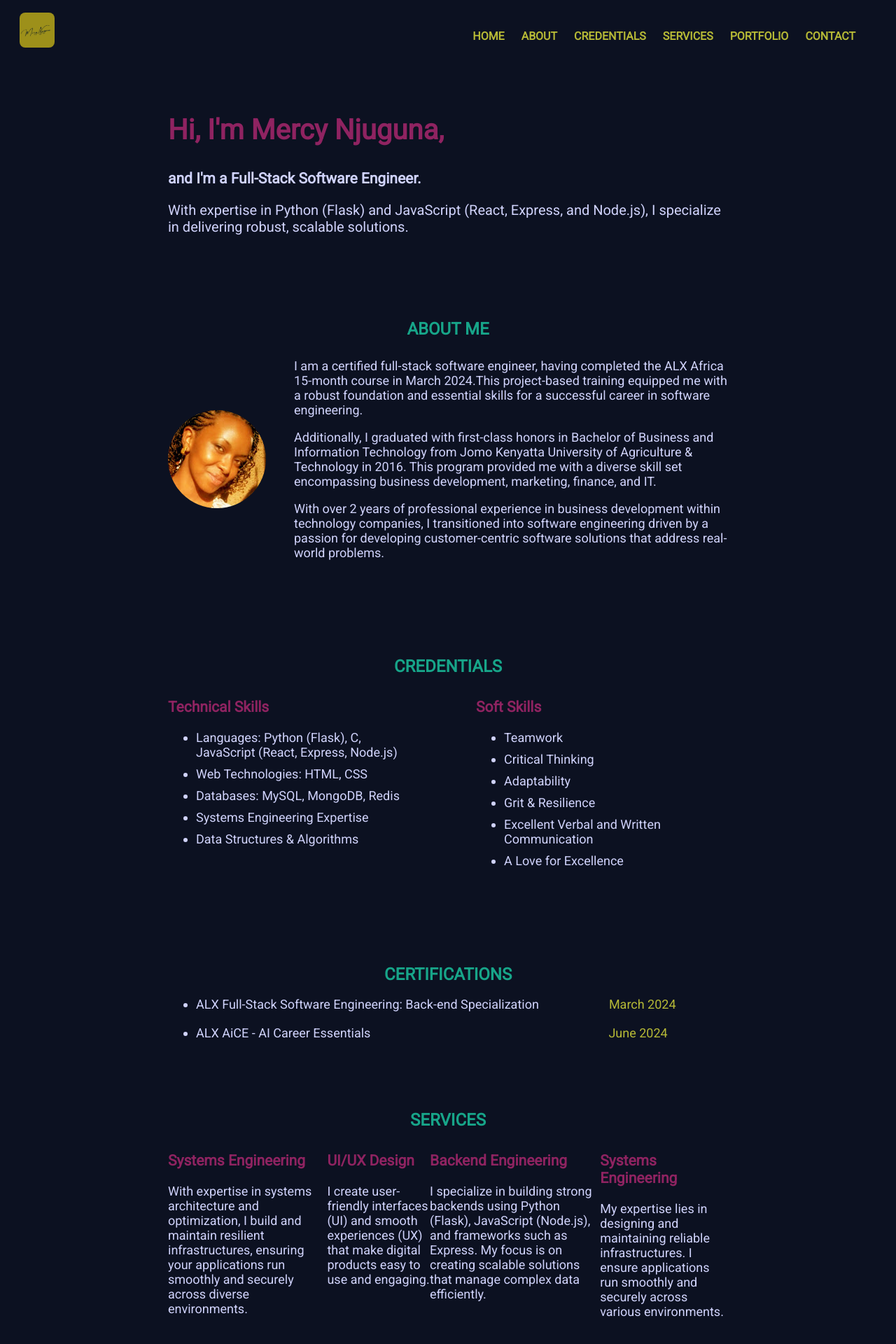
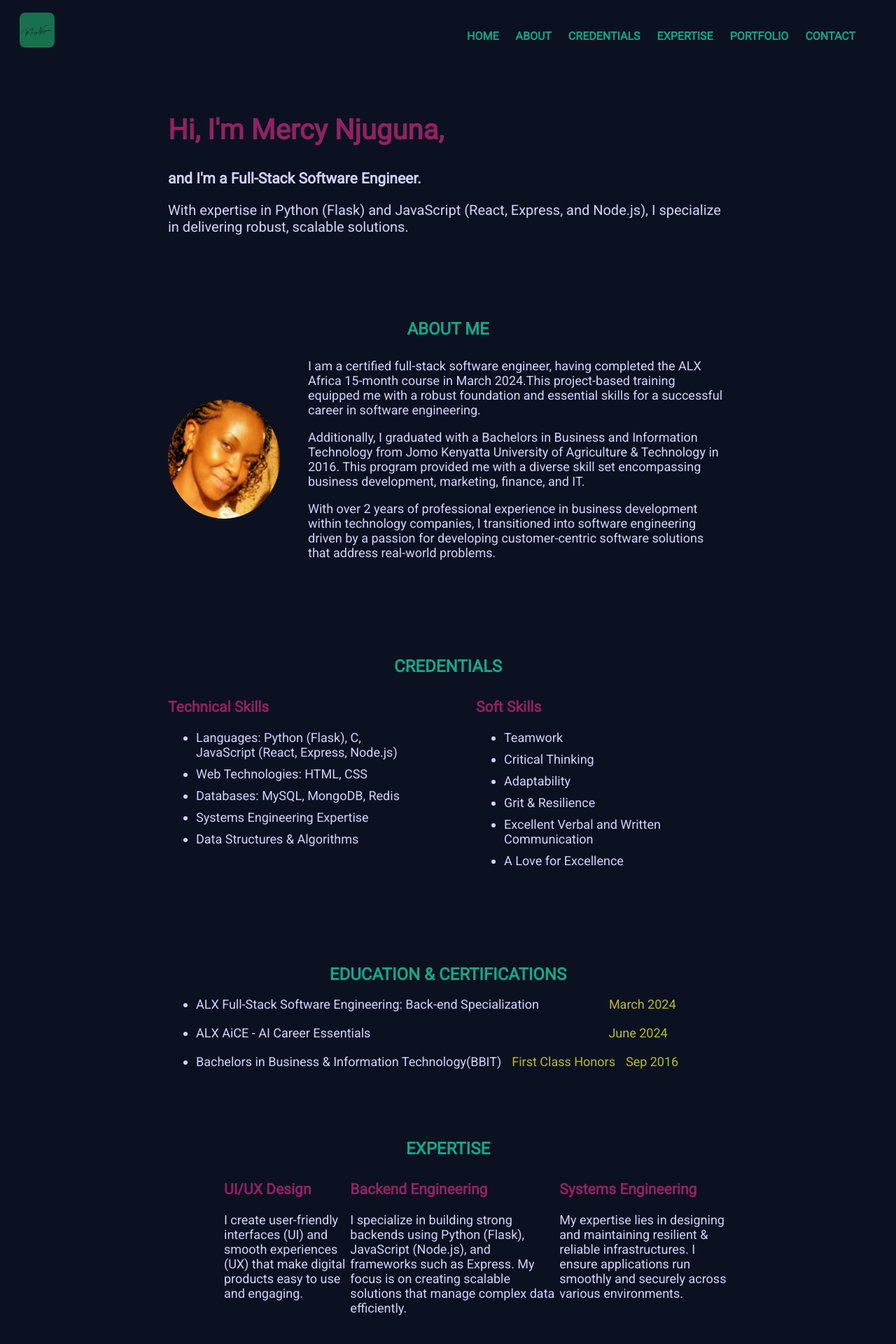
Before and after one commit to MercyNJ/tech-portfolio, a Flask app: page / in a window 1280 px wide. Shown: the top 1920 px of the page at 70% size. Run offline with Flask 3, Linux system fonts and the light colour scheme.

Commit message:
Added certifications section

```diff
--- a/static/style.css
+++ b/static/style.css
@@ -66,6 +66,10 @@ nav ul li:last-child {
     margin-right: 30px;
 }
 
+nav ul li a {
+    color: #17a589;
+}
+
 .introheading {
 	font-size: 40px;
 	color: #8f2361;
@@ -101,18 +105,14 @@ nav ul li:last-child {
     border-radius: 50%;
     display: block;
     max-width: 100%;
-    height: auto;
+    height: 170px;
+    width: 160px;
 }
 
 #about .text {
     flex: 1;
 }
 
-.services {
-    display: flex;
-    justify-content: space-between;
-    margin-bottom: 20px;
-}
 
 /* Credentials Section */
 
@@ -156,3 +156,16 @@ nav ul li:last-child {
     margin-left: 100px;
     color: #b6b936;
 }
+#certifications .certifications ul li .margin {
+    margin-left: 15px;
+    color: #b6b936;
+}
+
+/* Services/Expertise Section */
+.services {
+    display: flex;
+    justify-content: space-between;
+    margin-bottom: 20px;
+    margin-left: 80px;
+    margin-top: 5px;
+}
--- a/templates/index.html
+++ b/templates/index.html
@@ -17,7 +17,7 @@
                 <li><a href="#home">HOME</a></li>
                 <li><a href="#about">ABOUT</a></li>
                 <li><a href="#credentials">CREDENTIALS</a></li>
-                <li><a href="#services">SERVICES</a></li>
+                <li><a href="#services">EXPERTISE</a></li>
                 <li><a href="#portfolio">PORTFOLIO</a></li>
                 <li><a href="#contact">CONTACT</a></li>
             </ul>
@@ -41,7 +41,7 @@
               </div>
 	      <div class="text">
                 <p>I am a certified full-stack software engineer, having completed the ALX Africa 15-month course in March 2024.This project-based training equipped me with a robust foundation and essential skills for a successful career in software engineering.</p>
-	        <p>Additionally, I graduated with first-class honors in Bachelor of Business and Information Technology from Jomo Kenyatta University of Agriculture & Technology in 2016. This program provided me with a diverse skill set encompassing business development, marketing, finance, and IT.
+	        <p>Additionally, I graduated with a Bachelors in Business and Information Technology from Jomo Kenyatta University of Agriculture & Technology in 2016. This program provided me with a diverse skill set encompassing business development, marketing, finance, and IT.
 </p>
 	        <p>With over 2 years of professional experience in business development within technology companies, I transitioned into software engineering driven by a passion for developing customer-centric software solutions that address real-world problems.
 </p>
@@ -81,11 +81,12 @@
 
     <section id="certifications">
         <div class="content">
-            <h2>Certifications</h2>
+            <h2>Education & Certifications</h2>
             <div class="certifications">
                 <ul>
                     <li>ALX Full-Stack Software Engineering: Back-end Specialization<span class="short-margin">March 2024</span></li>
                     <li>ALX AiCE - AI Career Essentials<span class="long-margin">June 2024</span></li>
+		    <li>Bachelors in Business & Information Technology(BBIT)<span class="margin">First Class Honors</span><span class="margin">Sep 2016</span></li>
                 </ul>
             </div>
         </div>
@@ -93,12 +94,8 @@
 
     <section id="services">
         <div class="content">
-            <h2>Services</h2>
+            <h2>Expertise</h2>
             <div class="services">
-                <div>
-                    <h3>Systems Engineering</h3>
-                    <p>With expertise in systems architecture and optimization, I build and maintain resilient infrastructures, ensuring your applications run smoothly and securely across diverse environments.</p>
-                </div>
                 <div>
                     <h3>UI/UX Design</h3>
                     <p>I create user-friendly interfaces (UI) and smooth experiences (UX) that make digital products easy to use and engaging.</p>
@@ -109,7 +106,7 @@
                 </div>
                 <div>
                     <h3>Systems Engineering</h3>
-                    <p>My expertise lies in designing and maintaining reliable infrastructures. I ensure applications run smoothly and securely across various environments.</p>
+                    <p>My expertise lies in designing and maintaining resilient & reliable infrastructures. I ensure applications run smoothly and securely across various environments.</p>
                 </div>
             </div>
         </div>
```
Also changed, not shown: static/images/techlogo.png.
